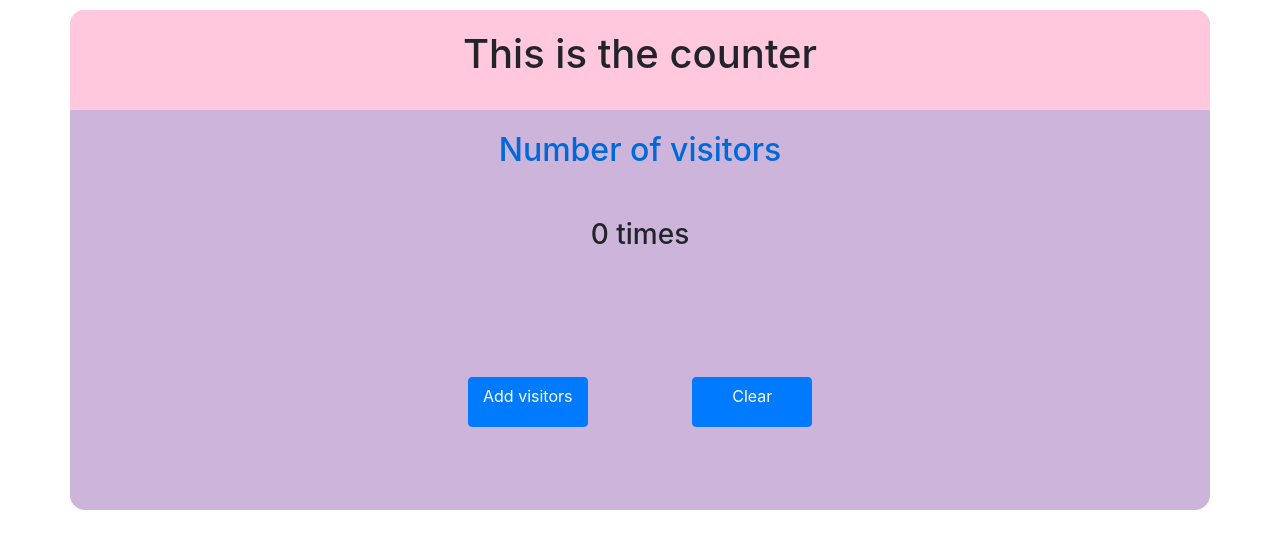
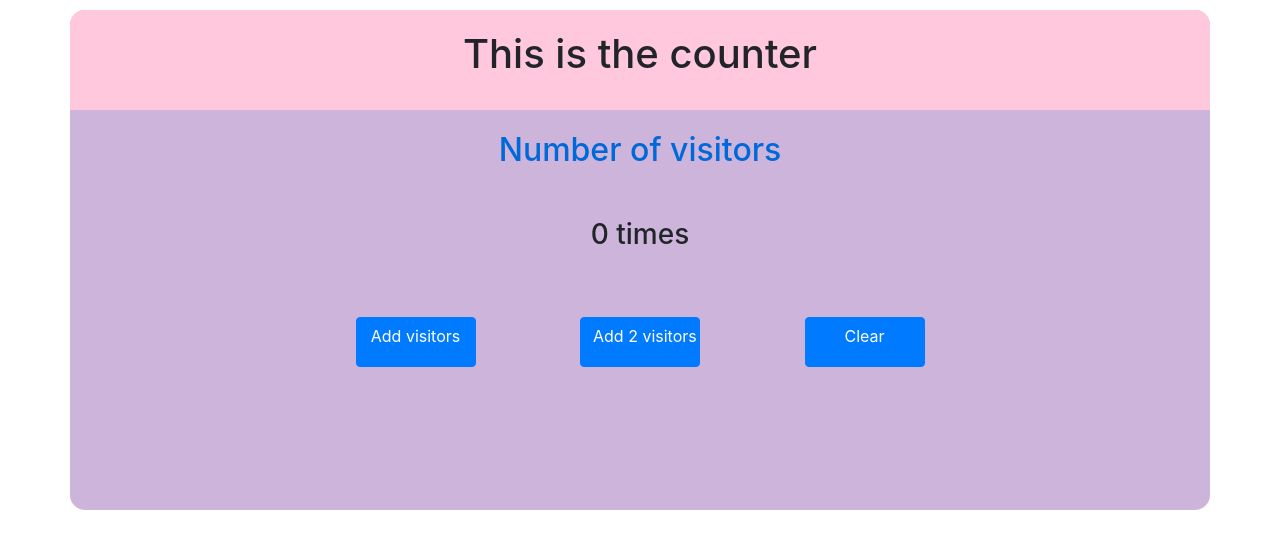
Before and after one commit to yahyaouirim/Python, a Flask app: page / in a window 1280 px wide. Shown: the top 549 px of the page. Run offline with Flask 3, Linux system fonts and the light colour scheme; some libraries are stand-ins or nearby versions.

Commit message:
update counter core

```diff
--- a/flask/fundamentals/Counter_core/server.py
+++ b/flask/fundamentals/Counter_core/server.py
@@ -11,6 +11,14 @@ def home():
         session['count']+=1
 
     return render_template("index.html")
+@app.route('/two')
+def two_visitors():
+    if "count" not in session:
+        session['count']=0
+    else:
+        session['count']+=1
+    return redirect("/")
+
 @app.route('/clear')
 def reset():
     session.clear()
--- a/flask/fundamentals/Counter_core/templates/index.html
+++ b/flask/fundamentals/Counter_core/templates/index.html
@@ -11,12 +11,14 @@
         <div class="header"> <h1 style="text-align: center; padding-top: 20px;">This is the counter</h1>
         </div>
         <div class="main">
-            <div class="counter" style="height: 200px;">
+            <div class="counter">
                 <h2 style="text-align: center;margin-top: 30px; font-size: 1.5 rem; " id="nbv">Number of visitors</h2>
                 <h3 style="text-align: center; margin-top: 30px;">{{session['count']}} times</h3>
             </div>
             <div class="btn">
                 <a class="btn btn-primary" href="/" role="button">Add visitors</a>
+                <a class="btn btn-primary" href="/two" role="button">Add 2 visitors</a>
+
                 <a class="btn btn-primary" href="/clear" role="button">Clear</a>
 
             </div>
```
